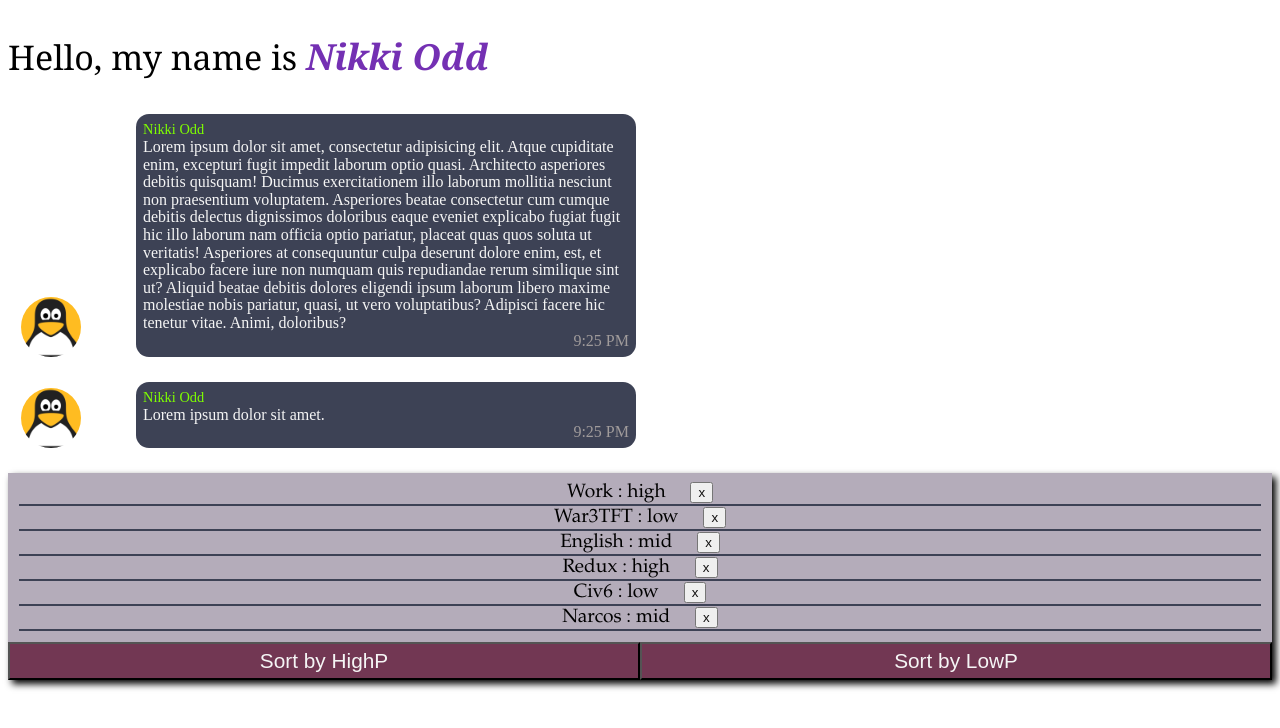
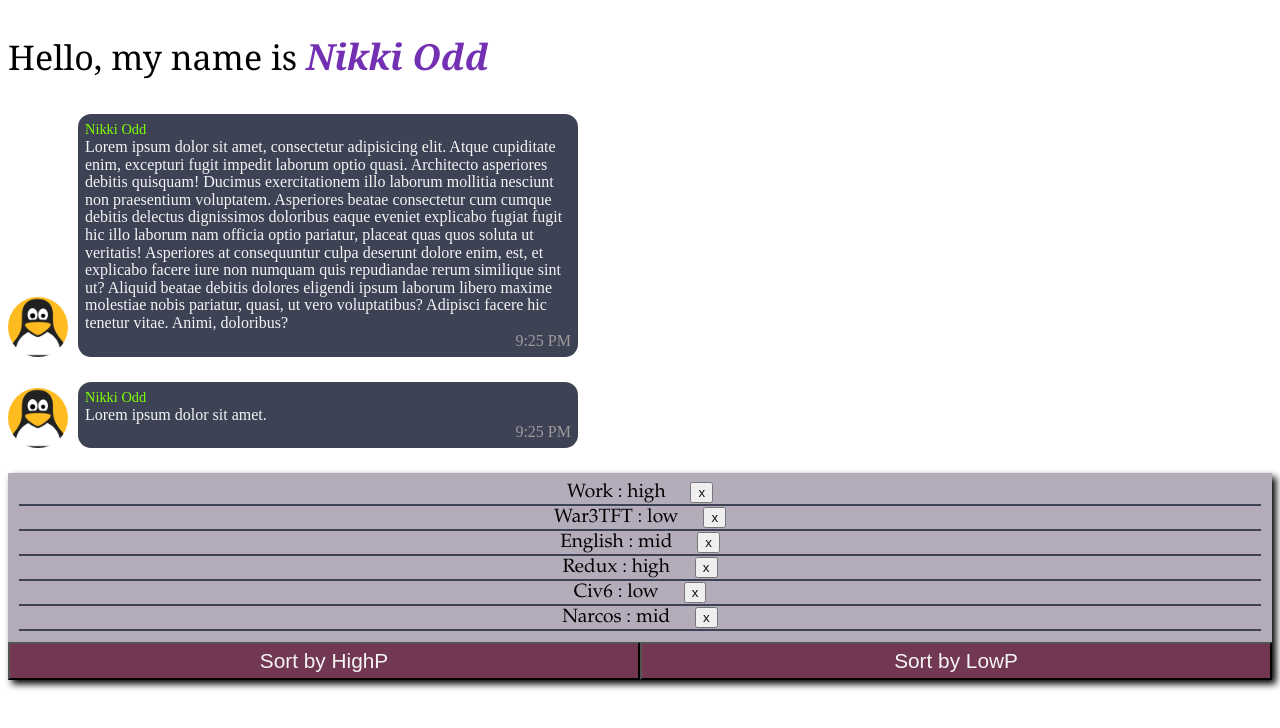
Before and after one commit to Archiektor/Ignat1, a React (Create React App) app: page / in a window 1280 px wide. Shown: the top 728 px of the page. Built offline with nearby package versions, Linux system fonts and the light colour scheme.

Commit message:
css refactor

```diff
--- a/src/components/message/message.module.css
+++ b/src/components/message/message.module.css
@@ -1,12 +1,12 @@
 .msgWrapper {
     position: relative;
-    margin-left: 10vw;
+    margin-left: 70px;
     margin-bottom: 25px;
 }
 
 .avatar {
     position: absolute;
-    left: -9vw;
+    left: -70px;
     bottom: 0px;
     width: 60px;
     height: 60px;
```
